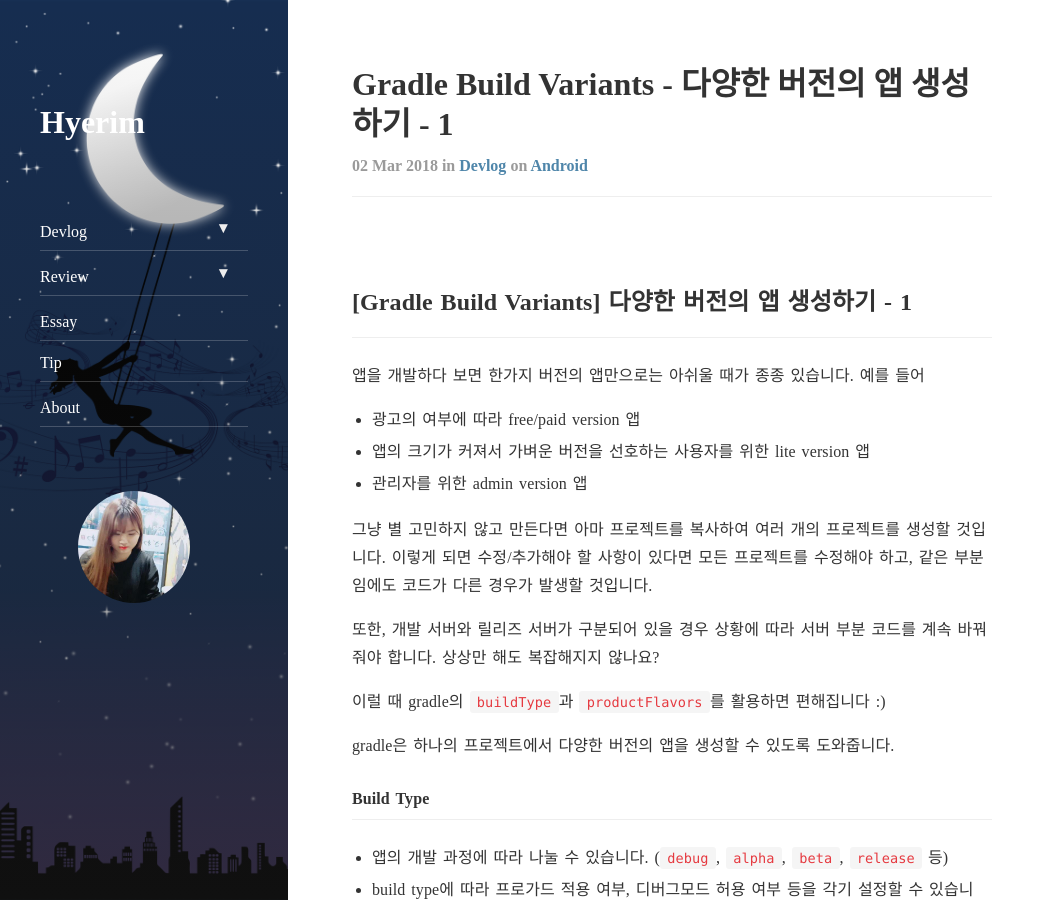
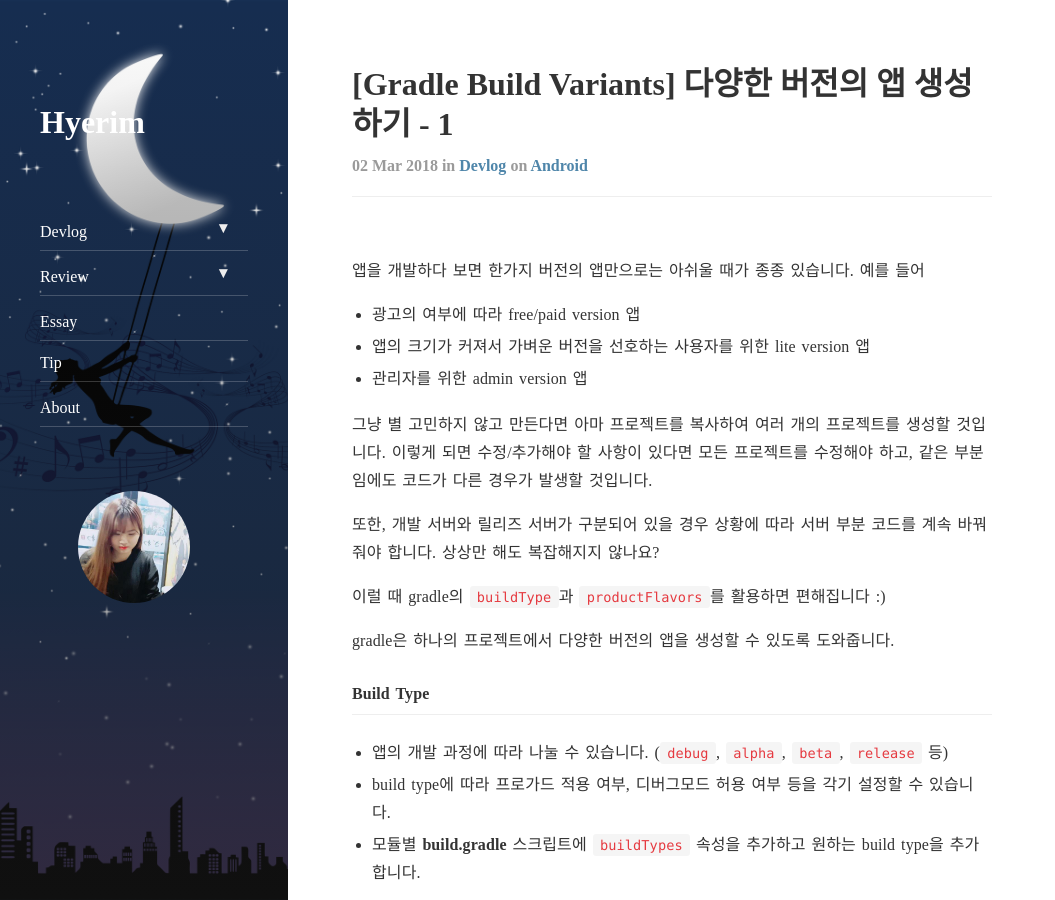
Before and after one commit to hye-rim/hye-rim.github.com, a Jekyll site: the page built from _posts/2018-03-02-devlog-android-buildvariants-1.md, in a window 1280 px wide and 900 px high. Shown: the whole window, without its empty margins (0-1055 px from the left). Built offline with Jekyll 4.4.1, drawn with Linux system fonts in a browser that asks for light colours; nearby versions of some CDN libraries; comment, search, counter and statistics services are not loaded.

Commit message:
title changed. image resizing.

```diff
--- a/_posts/2018-03-02-devlog-android-buildvariants-1.md
+++ b/_posts/2018-03-02-devlog-android-buildvariants-1.md
@@ -1,12 +1,9 @@
 ---
 layout: post
-title:  "Gradle Build Variants - 다양한 버전의 앱 생성하기 - 1"
+title:  "[Gradle Build Variants] 다양한 버전의 앱 생성하기 - 1"
 comments: true
 categories: devlog
 tags: android
----
-
-## [Gradle Build Variants] 다양한 버전의 앱 생성하기 - 1
 ---
 
 앱을 개발하다 보면 한가지 버전의 앱만으로는 아쉬울 때가 종종 있습니다. 예를 들어
@@ -65,13 +62,13 @@ android {
 
 아래 그림처럼 **Build Variant** 에서 변경할 수 있습니다.
 
-![buildvariant_build_type](/assets/img/android/buildvariants-buildTypes.png)
+![buildvariant_build_type](/assets/img/android/buildvariants-buildTypes.png){: width="300" height="300"}
 
 <br/>
 <br/>
 만약 개발 서버와 릴리즈 서버가 구분되어 있으면 `buildConfigField`를 활용합니다.
 
-![buildtypes-api_server](/assets//img/android/buildTypes-api_server.png)
+![buildtypes-api_server](/assets//img/android/buildTypes-api_server.png){: width="300" height="300"}
 
 ~~~java
 android {
@@ -108,7 +105,7 @@ private Retrofit getRetrofitSetting() {
 
 다음 포스팅에서는 아래 그림처럼 구현하기 위해 productFlavors를 추가로 알아보겠습니다.
 
-![buildtypes+productFlavors](/assets/img/android/buildtypes+productflavors.png)
+![buildtypes+productFlavors](/assets/img/android/buildtypes+productflavors.png){: width="300" height="300"}
 
 
 
```
